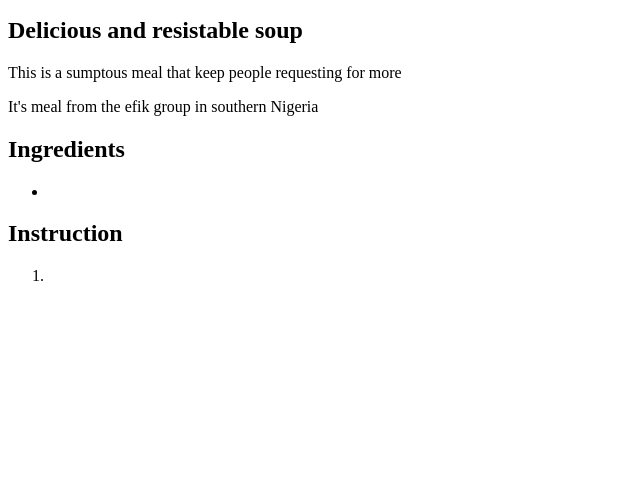
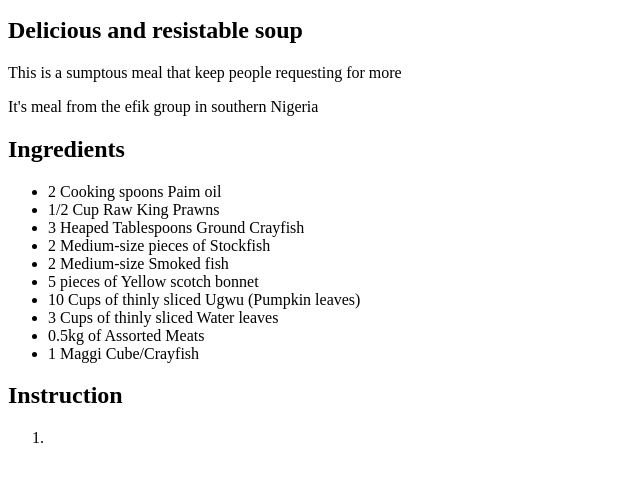
Before and after one commit to Sekeza/odin-recipes, a plain HTML site: page recipes/edikakong.html in a window 1280 px wide. Shown: the part 101-582 px from the top of the page, without its empty margins (0-640 px from the left). Drawn offline with Linux system fonts and the light colour scheme.

Commit message:
Added the 'steps' and 'ingredients' to the page

```diff
--- a/recipes/edikakong.html
+++ b/recipes/edikakong.html
@@ -13,7 +13,16 @@
     <p>It's meal from the efik group in southern Nigeria</p>
     <h2>Ingredients</h2>
     <ul>
-        <li></li>
+        <li> 2 Cooking spoons Paim oil </li>
+        <li> 1/2 Cup Raw King Prawns </li>
+        <li> 3 Heaped Tablespoons Ground Crayfish </li>
+        <li> 2 Medium-size pieces of Stockfish </li>
+        <li> 2 Medium-size Smoked fish </li>
+        <li> 5 pieces of Yellow scotch bonnet </li>
+        <li> 10 Cups of thinly sliced Ugwu (Pumpkin leaves) </li>
+        <li> 3 Cups of thinly sliced Water leaves </li>
+        <li> 0.5kg of Assorted Meats </li>
+        <li> 1 Maggi Cube/Crayfish </li>
     </ul>
     <h2>Instruction</h2>
     <ol>
```
